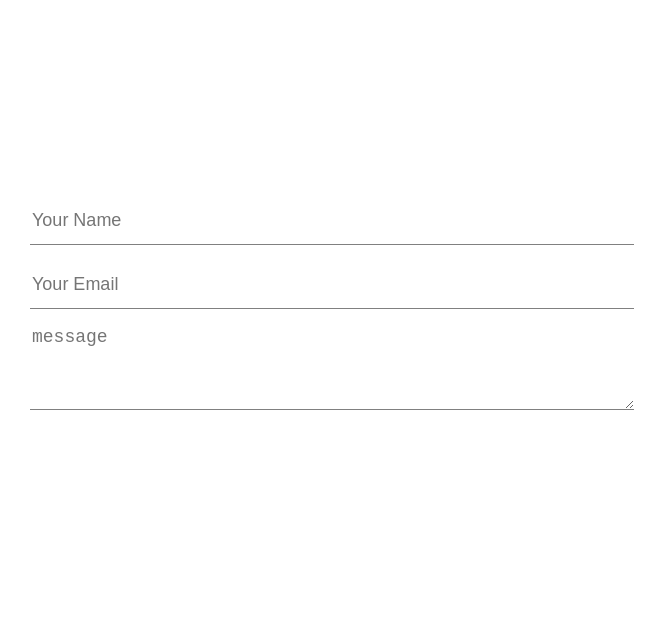
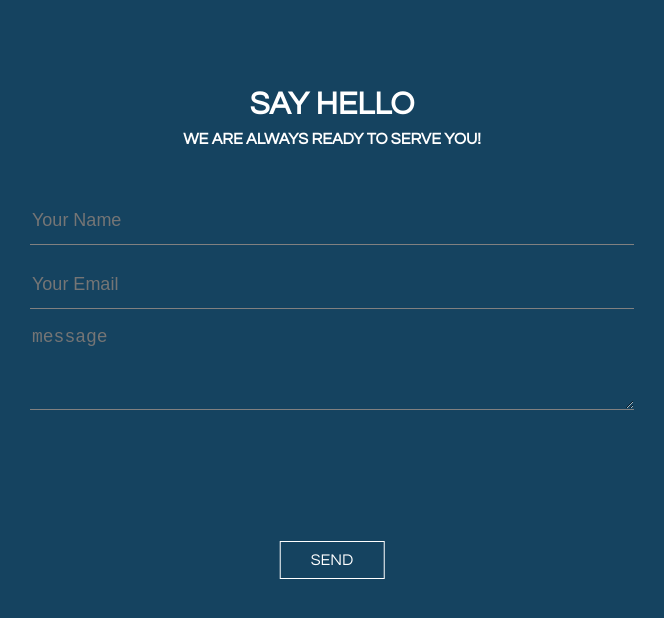
Before and after one commit to GannaWalaa/iStoria, a plain HTML site: page contact2.html in a window 1280 px wide. Shown: the whole page, without its empty margins (308-972 px from the left). Drawn offline with Linux system fonts and the light colour scheme.

Commit message:
Update styles.css

```diff
--- a/styles.css
+++ b/styles.css
@@ -2,7 +2,7 @@ body {
 	margin: 0;
 	padding: 0;
 	text-align: center;
-    background-image: url("paper1.jpg");
+    background-color: #154360  ;
     background-repeat: no-repeat;
     background-position: center;
     background-attachment: fixed;
```
